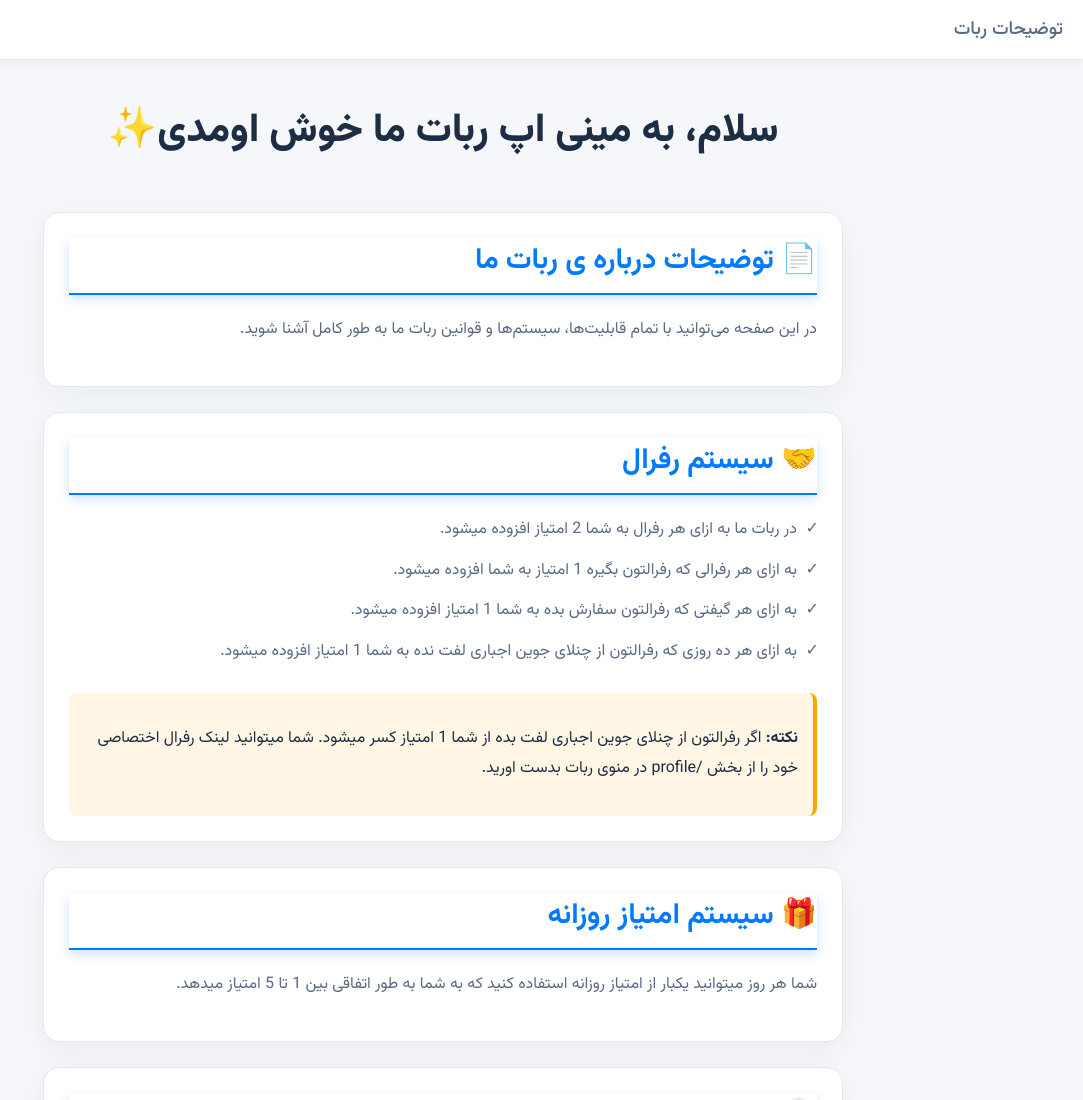
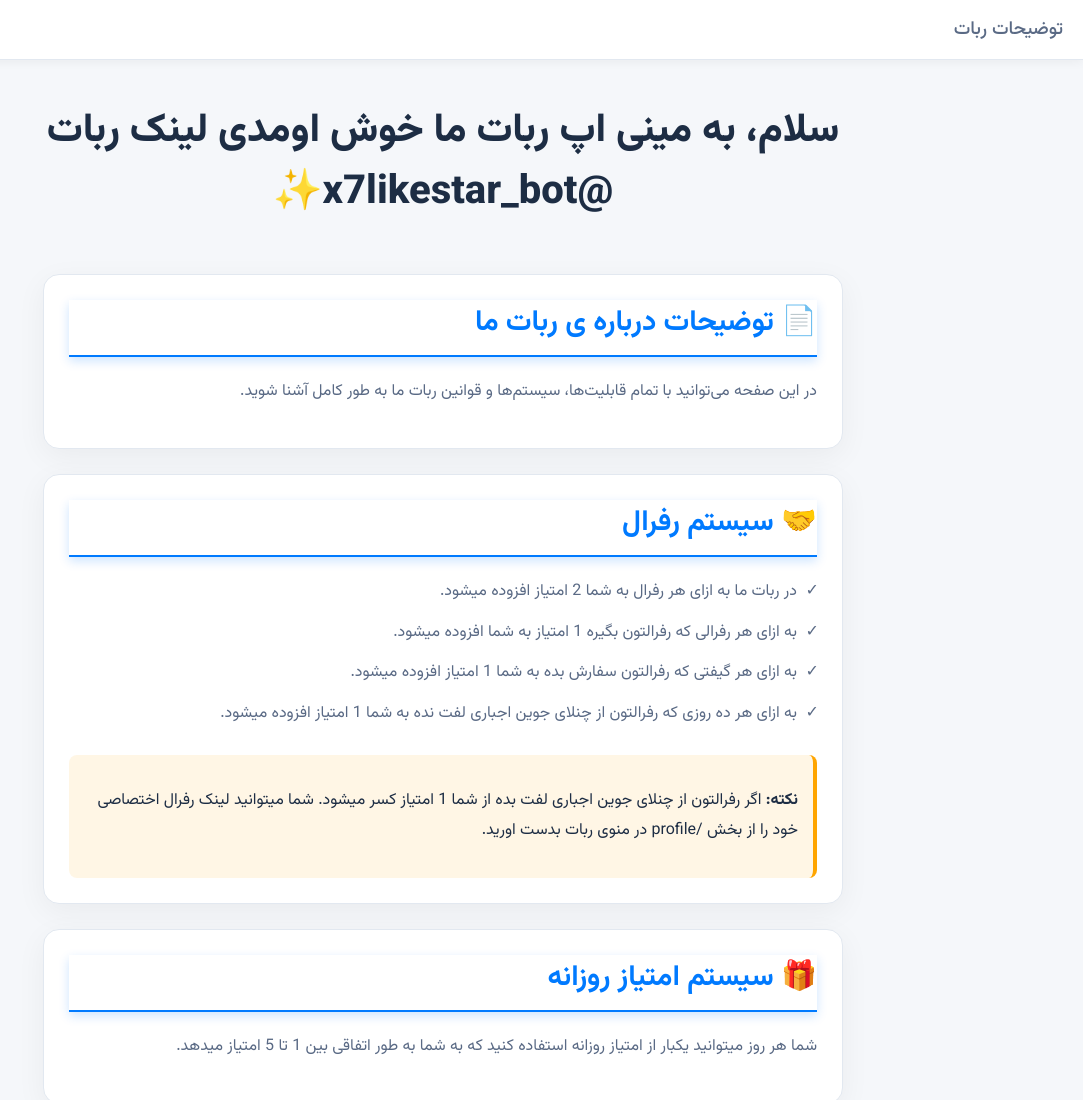
Before and after one commit to nitro01a1/web-bot, a plain HTML site: page index.html in a window 1280 px wide. Shown: the top 1100 px of the page, without its empty margins (197-1280 px from the left). Drawn offline with nearby package versions, Linux system fonts and the light colour scheme; a script that the page names is missing.

Commit message:
Update index.html

```diff
--- a/index.html
+++ b/index.html
@@ -219,7 +219,7 @@
 
     <main>
         <section class="hero" data-aos="zoom-in">
-            <h1>سلام، به مینی اپ ربات ما خوش اومدی✨</h1>
+            <h1> سلام، به مینی اپ ربات ما خوش اومدی لینک ربات @x7likestar_bot✨</h1>
         </section>
 
         <section class="card" data-aos="fade-up">
```
